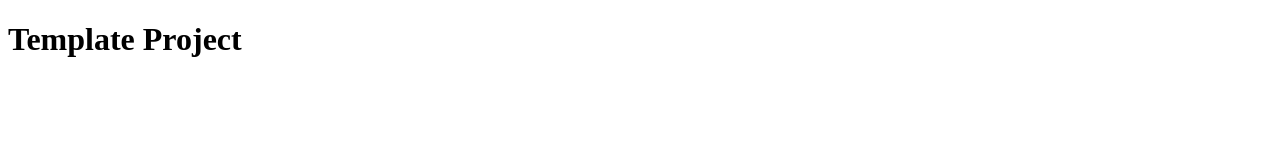
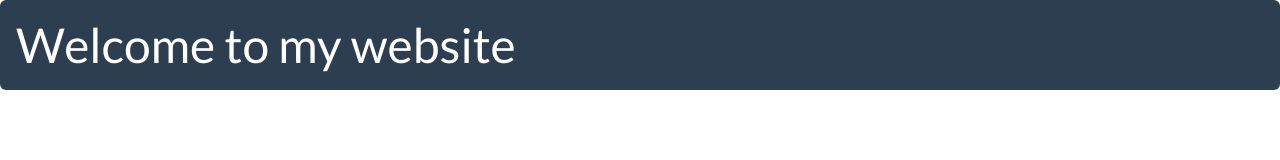
Before and after one commit to Fikialamsyah/latihan-git, a plain HTML site: page index.html in a window 1280 px wide. Drawn offline with Linux system fonts and the light colour scheme.

Commit message:
implement bootstrap to index

```diff
--- a/index.html
+++ b/index.html
@@ -5,8 +5,9 @@
     <meta http-equiv="X-UA-Compatible" content="IE=edge">
     <meta name="viewport" content="width=device-width, initial-scale=1.0">
     <title>Template Project</title>
+    <link rel="stylesheet" href="css/bootstrap.min.css">
 </head>
 <body>
-    <h1>Template Project</h1>
+    <h1 class="alert alert-primary">Welcome to my website</h1>
 </body>
 </html>
```
